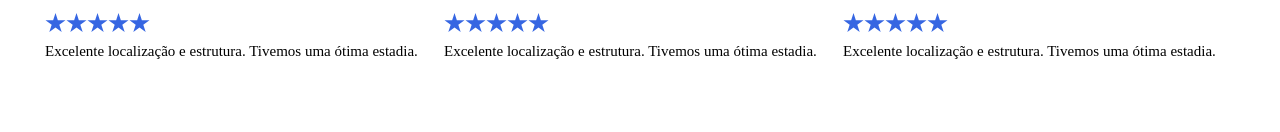
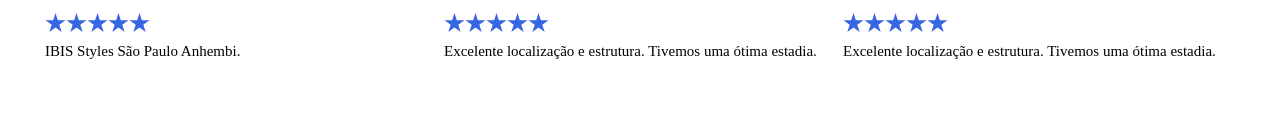
Before and after one commit to abigailmvlima/traveller-final, a React (Create React App) app: page / in a window 1280 px wide. Shown: the part 1237-1369 px from the top of the page. Built offline with nearby package versions, Linux system fonts and the light colour scheme.

Commit message:
ajustando mock de hoteis

```diff
--- a/src/mocks/cardsHome.ts
+++ b/src/mocks/cardsHome.ts
@@ -1,23 +1,30 @@
+/*
+  lc1
+    Ibis Anhembi
+
+
+*/
+
 import pp1 from './photosPeople/f1';
 
-import fh1 from './photos/fh1';
-import fh2 from './photos/fh2';
-import fh3 from './photos/fh3';
-import fh4 from './photos/fh4';
-import fh5 from './photos/fh5';
-import fh6 from './photos/fh6';
-import fh7 from './photos/fh7';
-import fh8 from './photos/fh8';
+import lc1f1 from './photos/lc1.f1';
+import lc1f2 from './photos/lc1.f2';
+import lc1f3 from './photos/lc1.f3';
+import lc1f4 from './photos/lc1.f4';
+import lc1f5 from './photos/lc1.f5';
+import lc1f6 from './photos/lc1.f6';
+import lc1f7 from './photos/lc1.f7';
+import lc1f8 from './photos/lc1.f8';
 
-const listPhoto = shuffle([
-  fh1.photo,
-  fh2.photo,
-  fh3.photo,
-  fh4.photo,
-  fh5.photo,
-  fh6.photo,
-  fh7.photo,
-  fh8.photo,
+const lc1Photos = shuffle([
+  lc1f1.photo,
+  lc1f2.photo,
+  lc1f3.photo,
+  lc1f4.photo,
+  lc1f5.photo,
+  lc1f6.photo,
+  lc1f7.photo,
+  lc1f8.photo,
 ]);
 
 function shuffle(array: string[]) {
@@ -39,7 +46,7 @@ function shuffle(array: string[]) {
 const data = [
   {
     id: 'D00001',
-    title: 'Excelente localização e estrutura. Tivemos uma ótima estadia.',
+    title: 'IBIS Styles São Paulo Anhembi.',
     stars: 5,
     distance: 'A 4,26 km do centro',
     pricePerNight: 886.0,
@@ -60,8 +67,8 @@ const data = [
         photo: pp1.photo,
       },
     ],
-    photo: fh1.photo,
-    photos: listPhoto,
+    photo: lc1f1.photo,
+    photos: lc1Photos,
   },
 
   {
```
Also changed, not shown: src/mocks/photos/lc1.f1.ts (renamed from src/mocks/photos/fh1.ts), src/mocks/photos/lc1.f2.ts (renamed from src/mocks/photos/fh2.ts), src/mocks/photos/lc1.f3.ts (renamed from src/mocks/photos/fh3.ts), src/mocks/photos/lc1.f4.ts (renamed from src/mocks/photos/fh4.ts), src/mocks/photos/lc1.f5.ts (renamed from src/mocks/photos/fh5.ts), src/mocks/photos/lc1.f6.ts (renamed from src/mocks/photos/fh6.ts), src/mocks/photos/lc1.f7.ts (renamed from src/mocks/photos/fh7.ts), src/mocks/photos/lc1.f8.ts (renamed from src/mocks/photos/fh8.ts), 1 other file (tests, documents, lock files or other folders).
